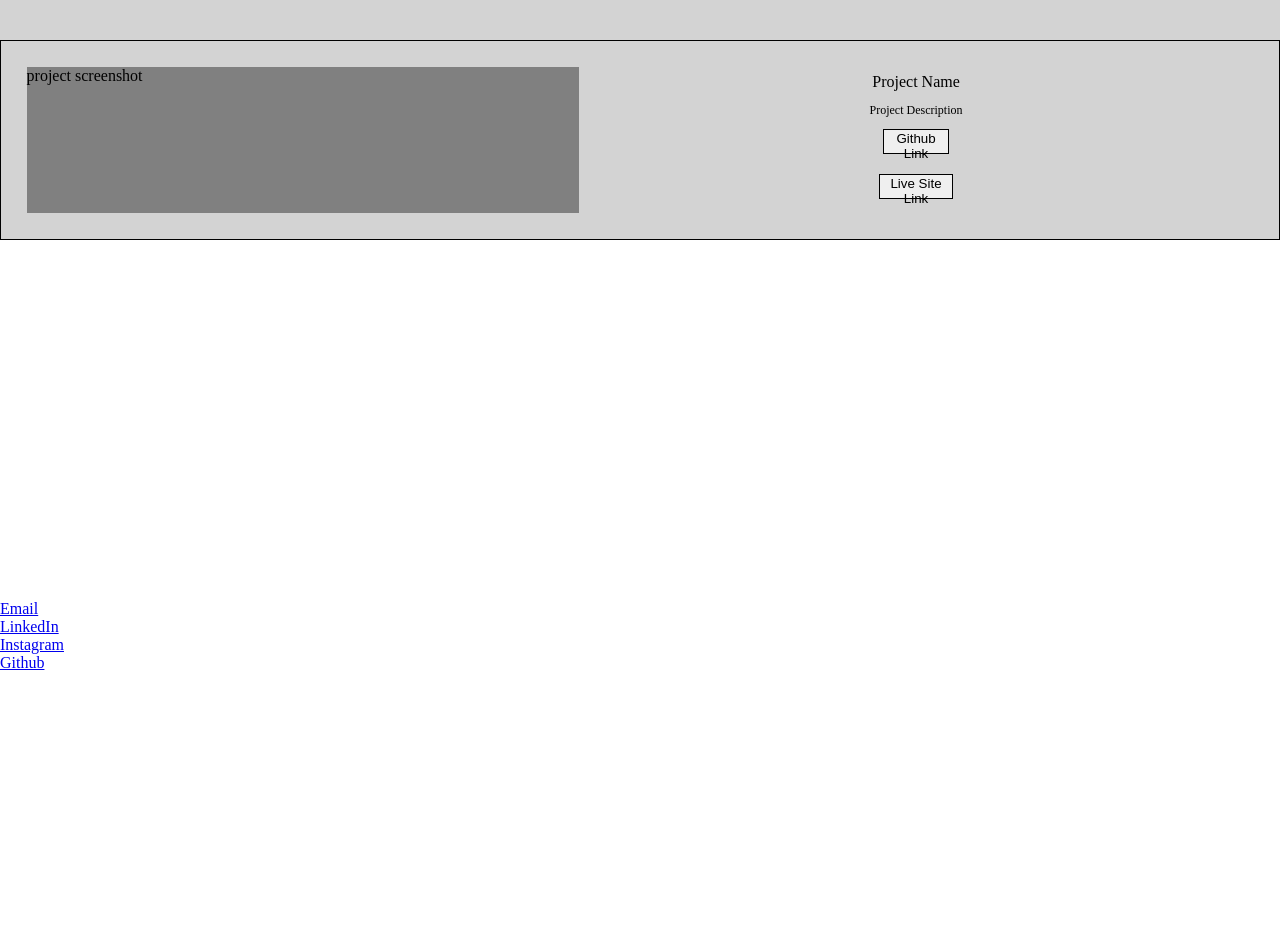
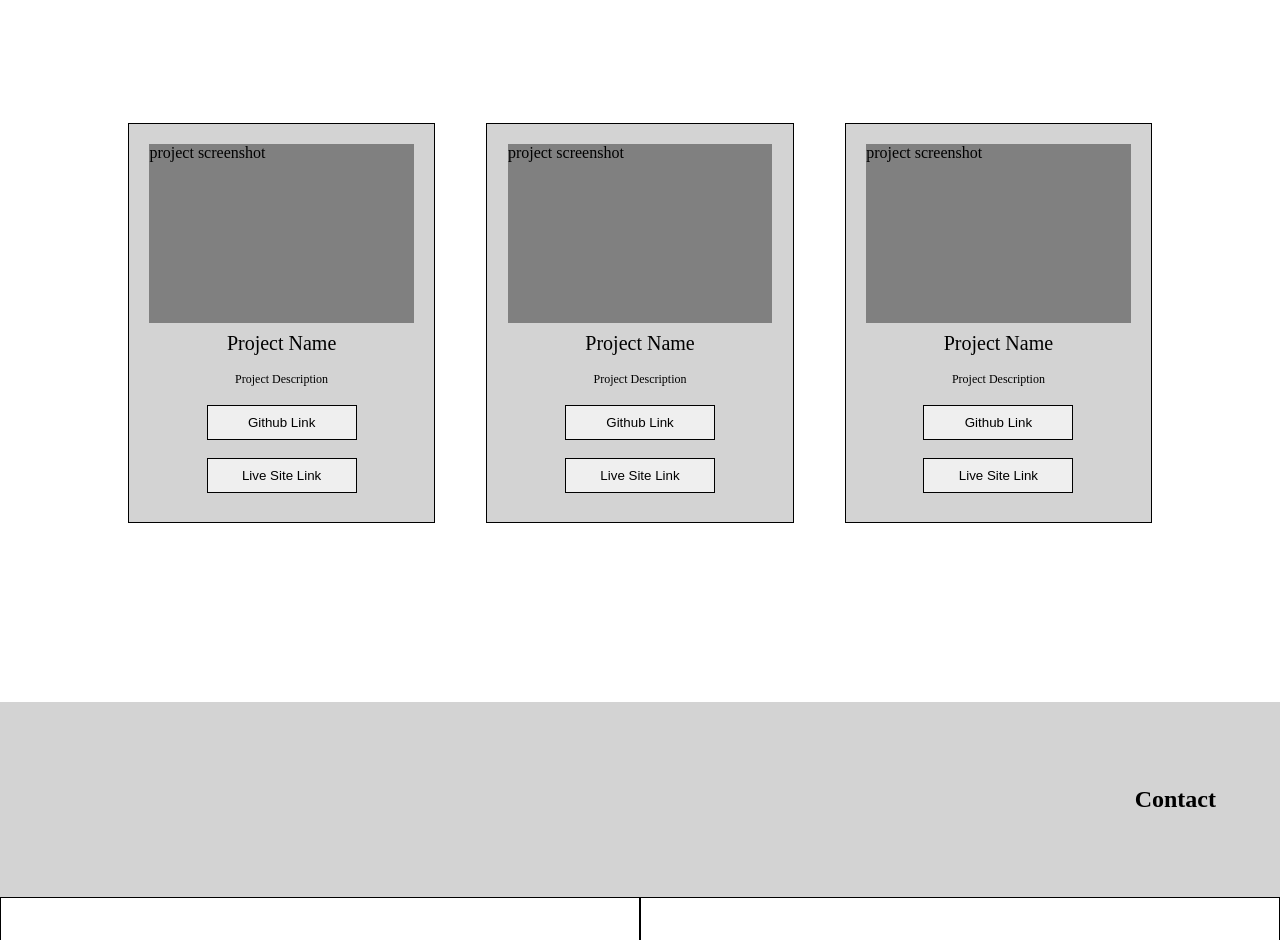
Before and after one commit to k3vnb/portfolio_wireframe, a plain HTML site: page index.html in a window 1280 px wide. Shown: the part 1860-2800 px from the top of the page. Before the commit the page ends 2532 px from the top, so only its background shows below. Drawn offline with Linux system fonts and the light colour scheme.

Commit message:
add styling to contacts section and footer

```diff
--- a/index.html
+++ b/index.html
@@ -80,9 +80,51 @@
                             </div>
                         </div>
                     </div>
+                    <div class="project-card-outer">
+                        <div class="project-image-container">
+                            project screenshot
+                        </div>
+                        <div class="project-info-container">
+                            <div class="project-name">
+                                Project Name
+                            </div>
+                            <div class="project-description">
+                                Project Description
+                            </div>
+                            <div class="project-github-link project-link">
+                                <a href="#"><button>Github Link</button></a>
+                            </div>
+                            <div class="project-livesite-link project-link">
+                                <a href="#"><button>Live Site Link</button></a>
+                            </div>
+                        </div>
+                    </div>
+                    <div class="project-card-outer">
+                        <div class="project-image-container">
+                            project screenshot
+                        </div>
+                        <div class="project-info-container">
+                            <div class="project-name">
+                                Project Name
+                            </div>
+                            <div class="project-description">
+                                Project Description
+                            </div>
+                            <div class="project-github-link project-link">
+                                <a href="#"><button>Github Link</button></a>
+                            </div>
+                            <div class="project-livesite-link project-link">
+                                <a href="#"><button>Live Site Link</button></a>
+                            </div>
+                        </div>
+                    </div>
                 </div>
             </section>
             <section class="contacts-section">
+                <div class="contacts-section-hero">
+                    <h2>Contact</h2>
+                </div>
+                <div class="contacts-section-main-content">
                     <div class="email-container">
                         <a href="mailto:boyle.kevin.michael@gmail.com"><div class="img-placeholder">Email</div></a>
                     </div>
@@ -95,7 +137,11 @@
                     <div class="github-container">
                         <a href="https://www.github.com/lemurriot"><div class="img-placeholder">Github</div></a>
                     </div>
+                </div>
             </section>
+            <footer>
+                Kevin Boyle &copy; 2019
+            </footer>
         </main>
 
         <script src="index.js" async defer></script>
--- a/main.css
+++ b/main.css
@@ -139,7 +139,7 @@
 /* projects page */
 
 .projects-section {
-    height: 100vh;
+    min-height: 100vh;
 }
 
 .projects-section-hero {
@@ -154,6 +154,7 @@
 .projects-section-main-content {
     display: flex;
     flex-direction: column;
+    padding: 10%;
 }
 
 .project-card-outer {
@@ -162,7 +163,7 @@
     height: 200px;
     padding: 2%;
     display: flex;
-
+    margin-bottom: 5%;
 }
 
 .project-image-container {
@@ -181,19 +182,88 @@
 }
 
 .project-name {
-    font-fize: 20px;
+    font-size: 20px;
 }
 
 .project-description {
     font-size: 12px;
 }
 
-.project-link a {
-    width: 80%;
+.project-link button a {
+    width: 100%;
+    height: 100%;
 }
 
-.project-link a button{
+.project-link button{
     border: .5px solid black;
-    width: 80%;
+    width: 120px;
+    height: 35px;
+}
+
+@media screen and (min-width: 420px){
+    .project-link button{
+        width: 150px;
+    }
+}
+
+@media screen and (min-width: 760px){
+    .projects-section-main-content {
+        flex-direction: row;
+        justify-content: space-between;
+    }
+    .project-card-outer {
+        width: 30%;
+        flex-direction: column;
+        height: 400px;
+    }
+    .project-image-container {
+        width: 100%;
+        height: 50%;
+    }
+    .project-info-container {
+        width: 100%;
+        height: 50%;
+    }
+
+}
+
+/* Contact Section */
+
+.contacts-section {
+    min-height: 100vh;
+}
+
+.contacts-section-hero {
+    height: 30%;
+    background-color: lightgrey;
+    padding: 5%;
+    display: flex;
+    justify-content: flex-end;
+    align-items: flex-end;
+}
+
+.contacts-section-main-content {
+    display: flex;
+    flex-wrap: wrap;
+    height: 100%;
+}
+
+.contacts-section-main-content > div {
+    width: 50%;
+    height: 45vh;
+    display: flex;
+    justify-content: center;
+    align-items: center;
+    border: 1px solid black;
+}
+
+/* footer */
+
+footer {
+    background-color: grey;
+    position: fixed;
+    bottom: 0;
+    width: 100%;
     height: 25px;
+    padding: 1%;
 }
```
Lines whose indentation alone changed are shown as unchanged.
